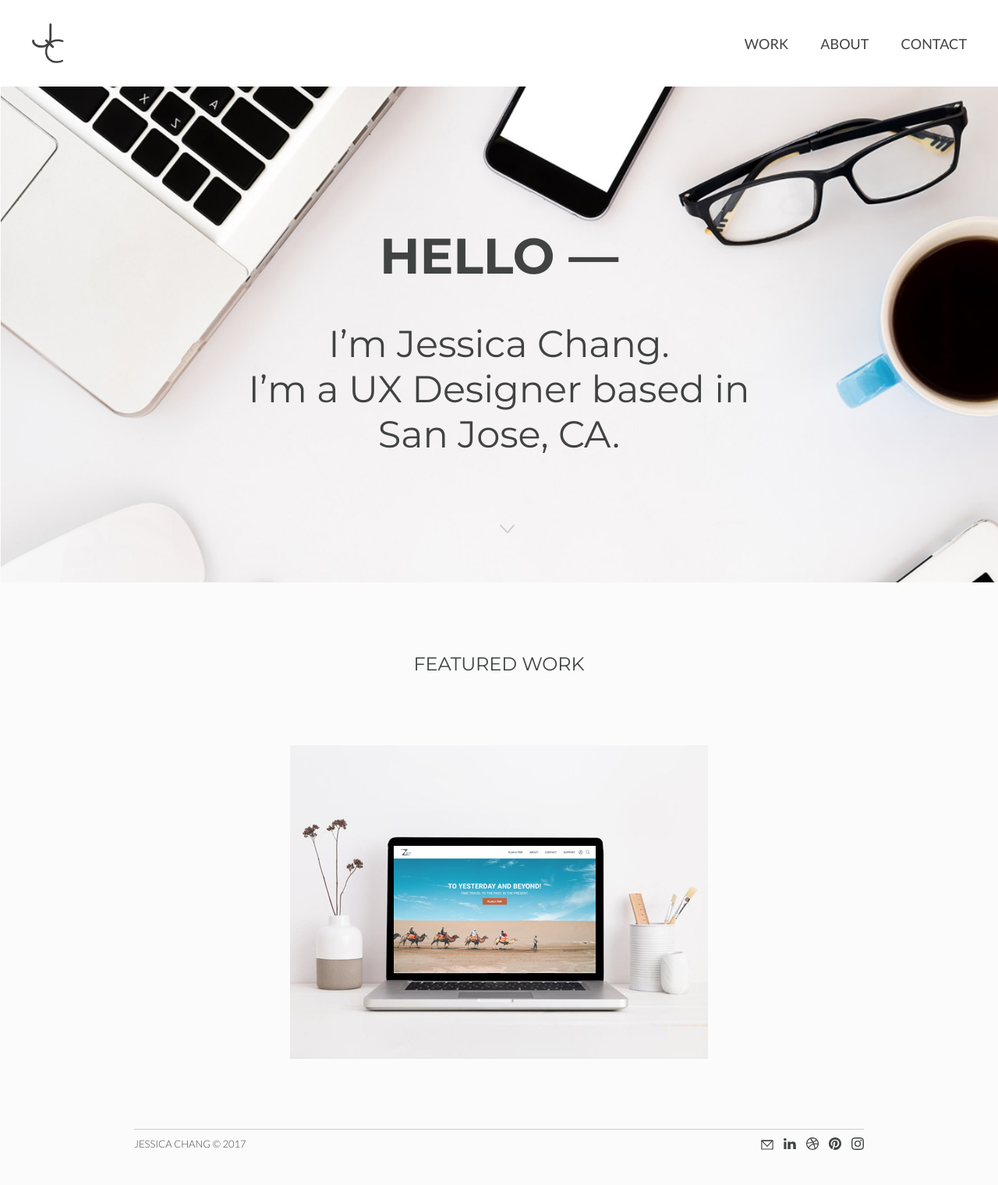
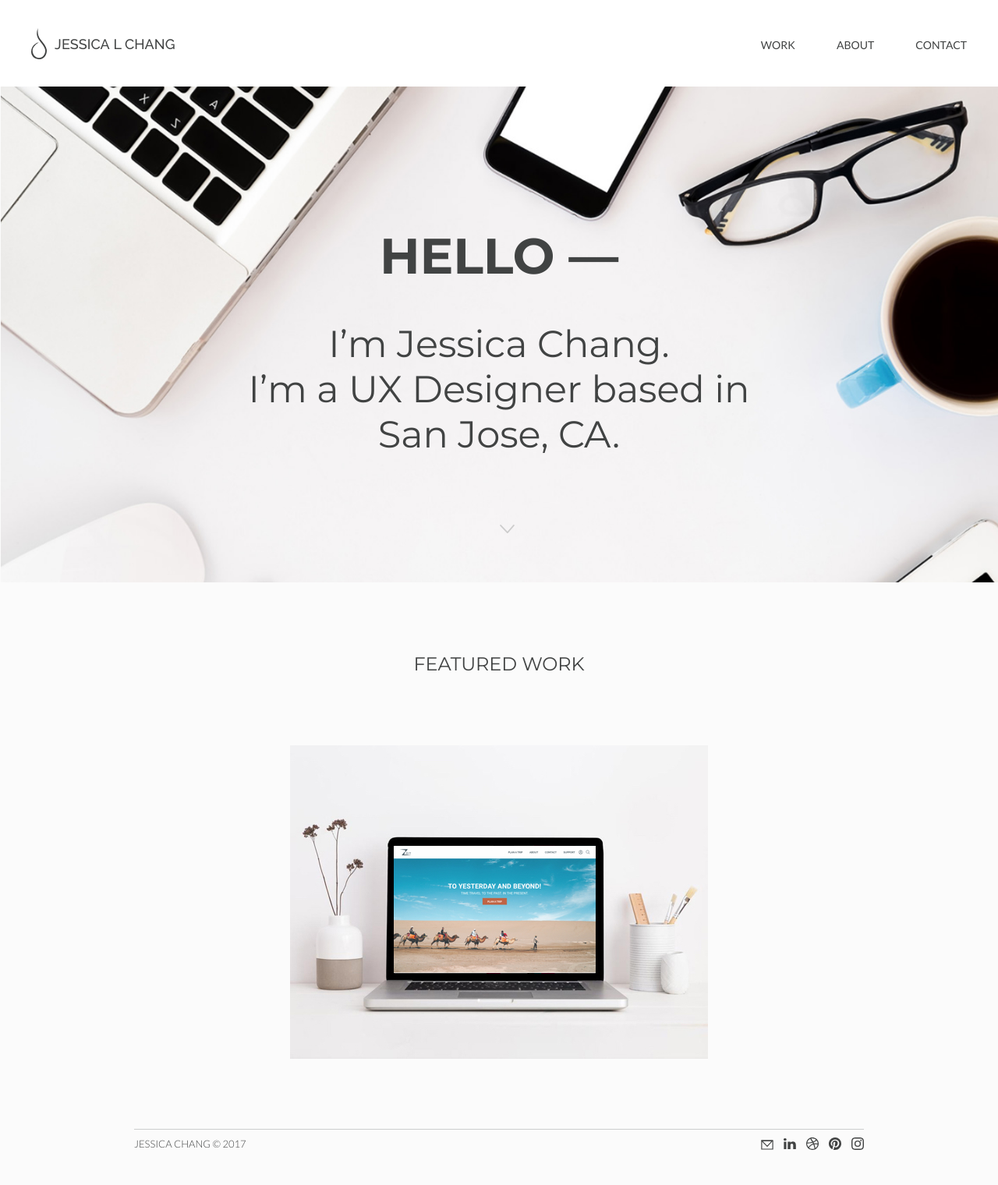
Before and after one commit to codeniko/jessicalchang.com, a Jekyll site: the page built from index.html, in a window 1280 px wide. Shown: the whole page at 78% size. Built offline with Jekyll 4.4.1, drawn with Linux system fonts in a browser that asks for light colours.

Commit message:
update header and mobile nav menu

```diff
--- a/_includes/header.html
+++ b/_includes/header.html
@@ -1,8 +1,12 @@
 <header class="site-header" role="banner">
   {% assign default_paths = site.pages | map: "path" %}
   {% assign page_paths = site.header_pages | default: default_paths %}
-
-  <a class="site-logo" href="{{ "/" | relative_url }}"></a>
+  <a class="home-anchor" href="{{ "/" | relative_url }}">
+    <div class="f fm">
+      <div class="site-logo"></div>
+      <span class="site-header-text"><span>J</span>essica<span> </span>L Chang</span>
+    </div>
+  </a>
 
   {% if page_paths %}
     <nav class="site-nav">
@@ -16,6 +20,8 @@
         <a id="work-nav-link" class="nav-link" href="{{ '/' | relative_url }}#featured-work">Work</a>
         <a class="nav-link" href="{{ '/about' | relative_url }}">About</a>
         <a id="contact-nav-link" class="nav-link" href="#contact">Contact</a>
+
+        <img src="{{ '/assets/images/exit-icon.svg' | relative_url }}" id="navmenu-close-icon">
       </div>
     </nav>
   {% endif %}
--- a/_sass/main.scss
+++ b/_sass/main.scss
@@ -35,12 +35,17 @@
   font-size: $base-font-size * $ratio;
 }
 
-@mixin lato-font($weight) {
+@mixin raleway-font($weight) {
+  font-family: 'Raleway', sans-serif;
+  font-weight: $weight;
+}
+
+@mixin lato-font($weight: 400) {
   font-family: 'Lato', sans-serif;
   font-weight: $weight;
 }
 
-@mixin mont-font($weight) {
+@mixin mont-font($weight: 400) {
   font-family: 'Montserrat', sans-serif;
   font-weight: $weight;
 }
@@ -92,4 +97,4 @@
 ;
 
 // Import fonts
-@import url("https://fonts.googleapis.com/css?family=Lato:300,400,700|Montserrat:400,700");
+@import url("https://fonts.googleapis.com/css?family=Lato:300,400,700|Montserrat:400,700|Raleway:500");
--- a/_sass/main/_base.scss
+++ b/_sass/main/_base.scss
@@ -86,3 +86,20 @@
   display: table;
   clear: both;
 }
+
+
+
+
+/**
+ * Flex shorthands
+ */
+.f { display: flex; }
+
+// flex middle vertical align (assuming flow-direction:row)
+.fm { align-items: center; }
+
+// flex center horizontal (assuming flow-direction:row)
+.fc { justify-content: center; }
+
+.frow { flex-direction: row; }
+.fcol { flex-direction: column; }
--- a/_sass/main/_index.scss
+++ b/_sass/main/_index.scss
@@ -196,5 +196,6 @@
     line-height: 44px;
     @include lato-font(700);
     margin-bottom: 18px;
+    text-transform: uppercase;
   }
 }
--- a/_sass/main/_layout.scss
+++ b/_sass/main/_layout.scss
@@ -11,7 +11,7 @@
  * Site header
  */
 .site-header {
-  padding: 30px 40px;
+  padding: 36px 40px 35px 40px;
   max-height: 111px;
 
   display: flex;
@@ -19,27 +19,51 @@
   justify-content: space-between;
   align-items: center;
 
-  @include media-query(640px) {
-    padding: 24px 28px;
+  @include media-query($on-tablet) {
+    padding: 36px 25px 35px 25px;
   }
 
   @include media-query($on-mobile) {
-    padding: 18px 15px;
+    padding: 18px 15px 17px 15px;
   }
 }
 
 .site-logo {
   display: inline-block;
-  @include bg-image-fixed('images/logo.svg', 42px, 51px);
+  @include bg-image-fixed('images/logo.svg', 20px, 40px);
 
-  @include media-query(640px) {
-    width: 33px;
-    height: 40px;
+  @include media-query($on-mobile) {
+    width: 16px;
+    height: 33px;
+  }
+}
+
+.site-header-text {
+  display: inline-block;
+  padding-left: 10px;
+  @include raleway-font(500);
+  font-size: 18px;
+  line-height: 21px;
+  text-transform: uppercase;
+
+  // weird extra spacing
+  span {
+    letter-spacing: 0.2px;
   }
 
-  @include media-query($on-mobile) {
-    width: 25px;
-    height: 30px;
+  @include media-query($on-tablet) {
+    display: none;
+  }
+}
+
+.home-anchor {
+  // block normal anchor hover and active states
+  &:hover {
+    color: $text-color;
+  }
+
+  &:active {
+    color: $text-color;
   }
 }
 
@@ -59,29 +83,26 @@
     display: none;
   }
 
+  #navmenu-close-icon {
+    display: none;
+    position: absolute;
+    top: 15px;
+    left: 18px;
+    width: 16px;
+    height: 16px;
+  }
+
   .nav-link {
 
-    line-height: 22px;
+    line-height: 17px;
     text-transform: uppercase;
-    font-size: 18px;
+    font-size: 14px;
     @include lato-font(400);
 
     // dont apply to mobile
     @media screen and (min-width: $on-mobile + 1) {
-      &:not(:last-child) {
-        margin-right: 38px;
-      }
-    }
-
-    @include media-query(640px) {
-      line-height: 20px;
-      font-size: 15px;
-
-      // dont apply to mobile
-      @media screen and (min-width: $on-mobile + 1) {
-        &:not(:last-child) {
-          margin-right: 25px;
-        }
+      &:not(:first-child) {
+        margin-left: 50px;
       }
     }
 
@@ -89,12 +110,14 @@
     @include media-query($on-mobile) {
       line-height: 22px;
       font-size: 18px;
-      margin-top: 20px;
+      margin-top: 40px;
+
+      &:first-child { margin-top: 51px; }
     }
   }
 
   @include media-query($on-mobile) {
-    $menu-width: 200px;
+    $menu-width: 282px;
 
     label[for="nav-trigger"] {
       display: flex;
@@ -107,6 +130,10 @@
       cursor: pointer;
     }
 
+    #navmenu-close-icon {
+      display: block;
+    }
+
     .home-nav-link {
       display: inline;
     }
@@ -116,9 +143,6 @@
       display: block;
     }
 
-    input:checked + label[for="nav-trigger"] {
-      margin-right: $menu-width;
-    }
 
     // trigger nav menu close
     input ~ .trigger {
--- a/assets/js/default.js
+++ b/assets/js/default.js
@@ -17,8 +17,17 @@
 
 // Hooks into HTML elements
 
-// close page overlay if nav menu open
+// close mobile navmenu and page overlay if nav menu open
 $('#page-overlay').click(() => {
+  const isNavMenuOpen = $('#nav-trigger').is(':checked')
+
+  if (isNavMenuOpen) {
+    closeMobileNavMenu()
+  }
+})
+
+// close mobile navmenu and page overlay if nav menu open
+$('#navmenu-close-icon').click(() => {
   const isNavMenuOpen = $('#nav-trigger').is(':checked')
 
   if (isNavMenuOpen) {
```
Also changed, not shown: assets/images/logo.svg.
